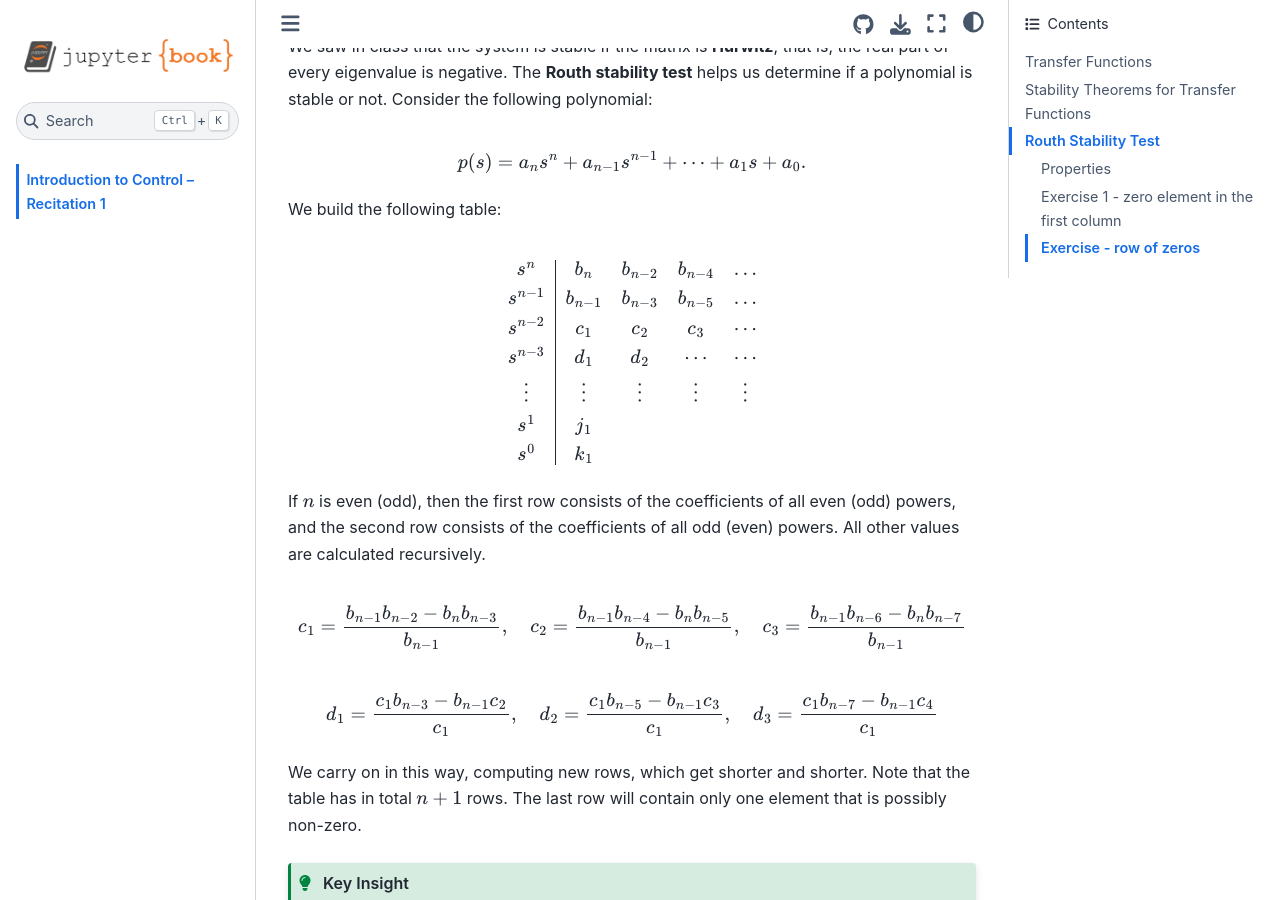
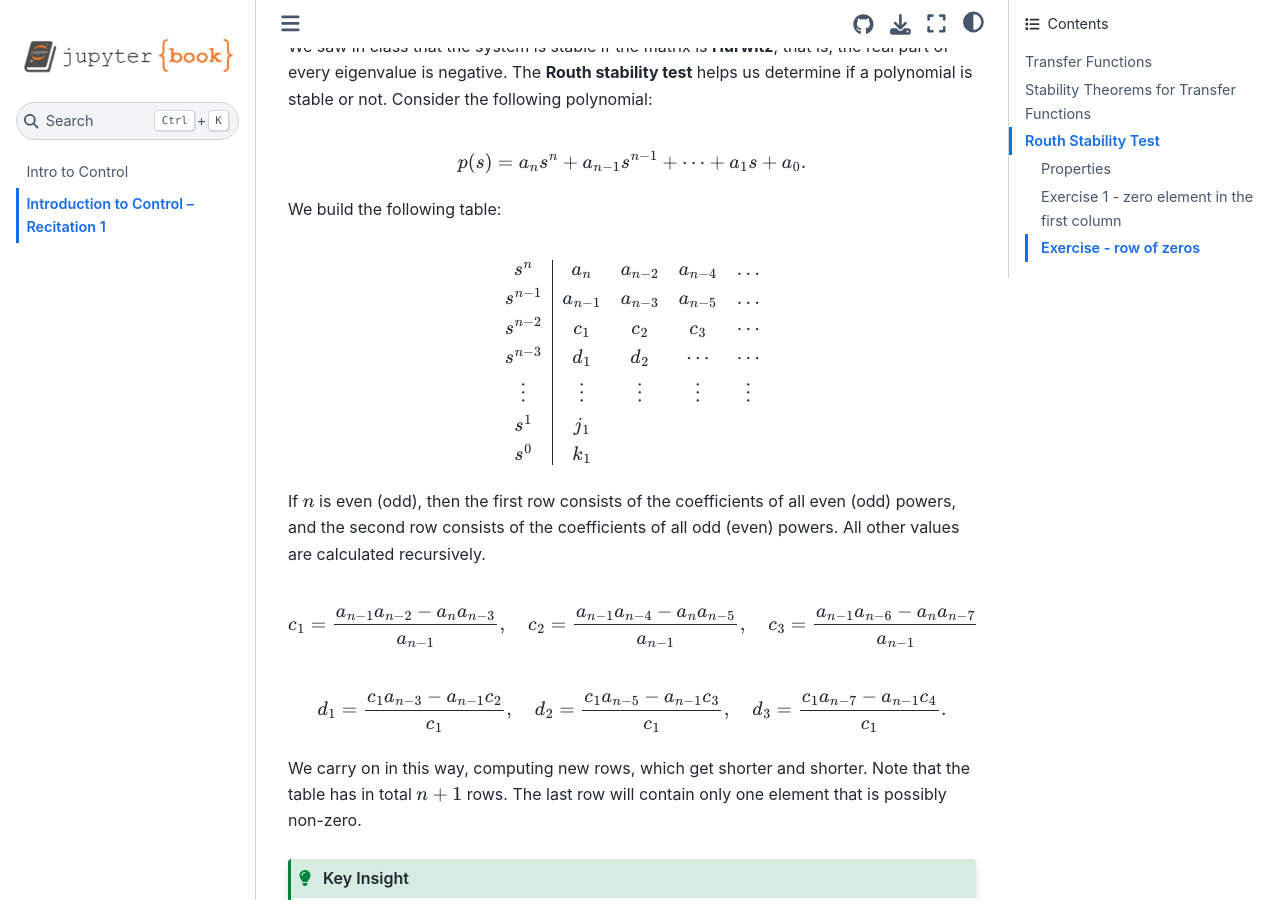
Before and after one commit to Omrid1994/intro_to_control_recs, a Jupyter Book: the page built from rec1.md, in a window 1280 px wide and 900 px high, scrolled down 5730 px. Built offline with Jupyter Book 1.0.4 settings and Sphinx 7.4.7 and the Sphinx Book theme 1.1.4, drawn with Linux system fonts in a browser that asks for light colours; some of the changed text lies outside the part shown.

Commit message:
Updated book

````diff
--- a/rec1.md
+++ b/rec1.md
@@ -127,7 +127,7 @@ Thus, the **transfer function** is:
 ```
 Note that the numerator corresponds to the excitation, and the denominator corresponds to the system itself.
 
-There is a zero at $s = \frac{a}{b}$. The poles are:
+There is a zero at $s = \frac{b}{a}$. The poles are:
 
 ```{math}
 :label: eq:poles_ex1
@@ -302,8 +302,8 @@ We build the following table:
 
 ```{math}
 \begin{array}{c|cccc}
-    s^n     & b_n     & b_{n-2} & b_{n-4} & \dots \\
-    s^{n-1} & b_{n-1} & b_{n-3} & b_{n-5} & \dots \\
+    s^n     & a_n     & a_{n-2} & a_{n-4} & \dots \\
+    s^{n-1} & a_{n-1} & a_{n-3} & a_{n-5} & \dots \\
     s^{n-2} & c_1 & c_2 & c_3 & \cdots \\
     s^{n-3} & d_1 & d_2 & \cdots & \cdots \\
     \vdots  & \vdots  & \vdots  & \vdots  & \vdots \\
@@ -315,15 +315,15 @@ We build the following table:
 If $n$ is even (odd), then the first row consists of the coefficients of all even (odd) powers, and the second row consists of the coefficients of all odd (even) powers. All other values are calculated recursively.
 
 ```{math}
-c_1 = \frac{b_{n-1} b_{n-2} - b_n b_{n-3}}{b_{n-1}}, \quad
-c_2 = \frac{b_{n-1} b_{n-4} - b_n b_{n-5}}{b_{n-1}}, \quad
-c_3 = \frac{b_{n-1} b_{n-6} - b_n b_{n-7}}{b_{n-1}}
+c_1 = \frac{a_{n-1} a_{n-2} - a_n a_{n-3}}{a_{n-1}}, \quad
+c_2 = \frac{a_{n-1} a_{n-4} - a_n a_{n-5}}{a_{n-1}}, \quad
+c_3 = \frac{a_{n-1} a_{n-6} - a_n a_{n-7}}{a_{n-1}}.
 ```
 
 ```{math}
-d_1 = \frac{c_1 b_{n-3} - b_{n-1} c_2}{c_1}, \quad
-d_2 = \frac{c_1 b_{n-5} - b_{n-1} c_3}{c_1}, \quad
-d_3 = \frac{c_1 b_{n-7} - b_{n-1} c_4}{c_1}
+d_1 = \frac{c_1 a_{n-3} - a_{n-1} c_2}{c_1}, \quad
+d_2 = \frac{c_1 a_{n-5} - a_{n-1} c_3}{c_1}, \quad
+d_3 = \frac{c_1 a_{n-7} - a_{n-1} c_4}{c_1}.
 ```
 We carry on in this way, computing new rows, which get shorter and shorter. Note that
 the table has in total $n+1$ rows. The last row will contain only one element that is
--- a/title.md
+++ b/title.md
@@ -1,4 +1,4 @@
-#
+#  Intro to Control
 
 <p style="margin-top: 100px; text-align: center; font-size: 36px; font-weight: bold;">
 Introduction to Control Theory - Recitations
````
Also changed, not shown: other parts of rec1.md (+1 -1 lines), 12 other files.
